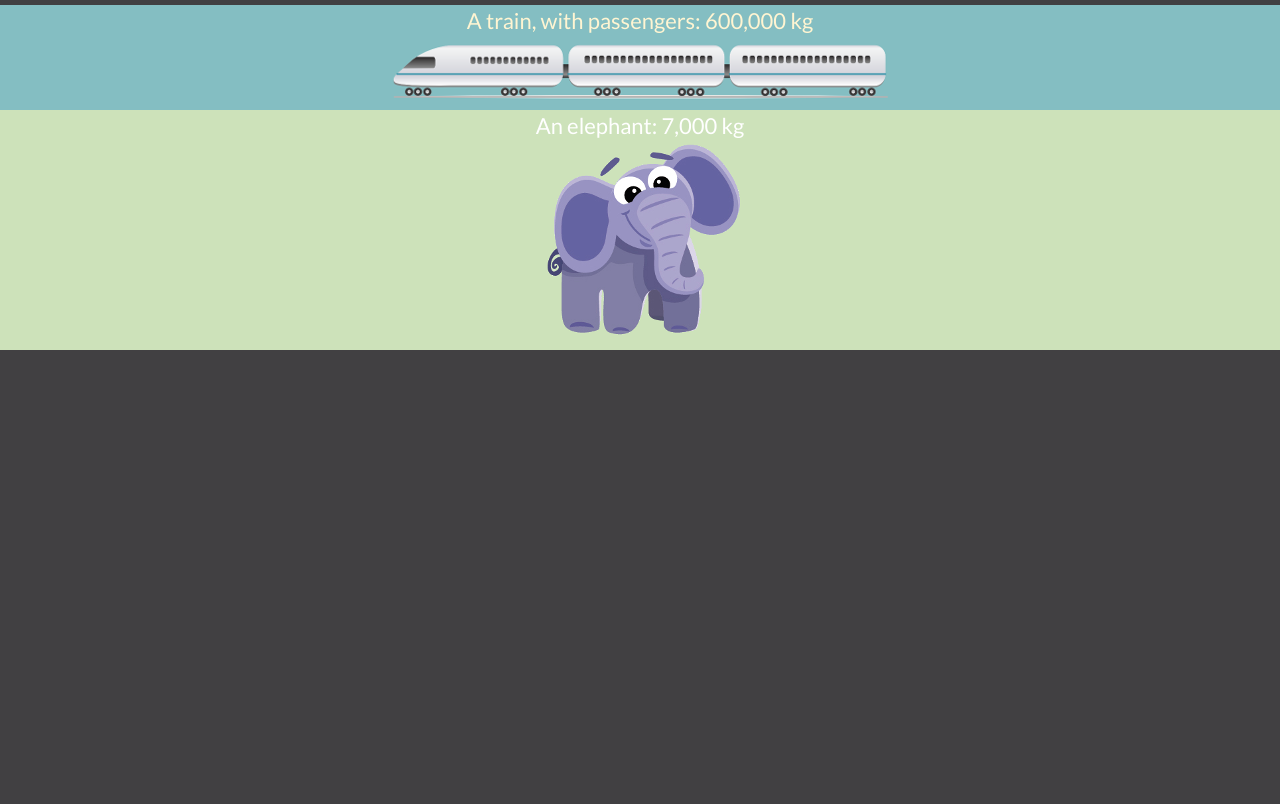
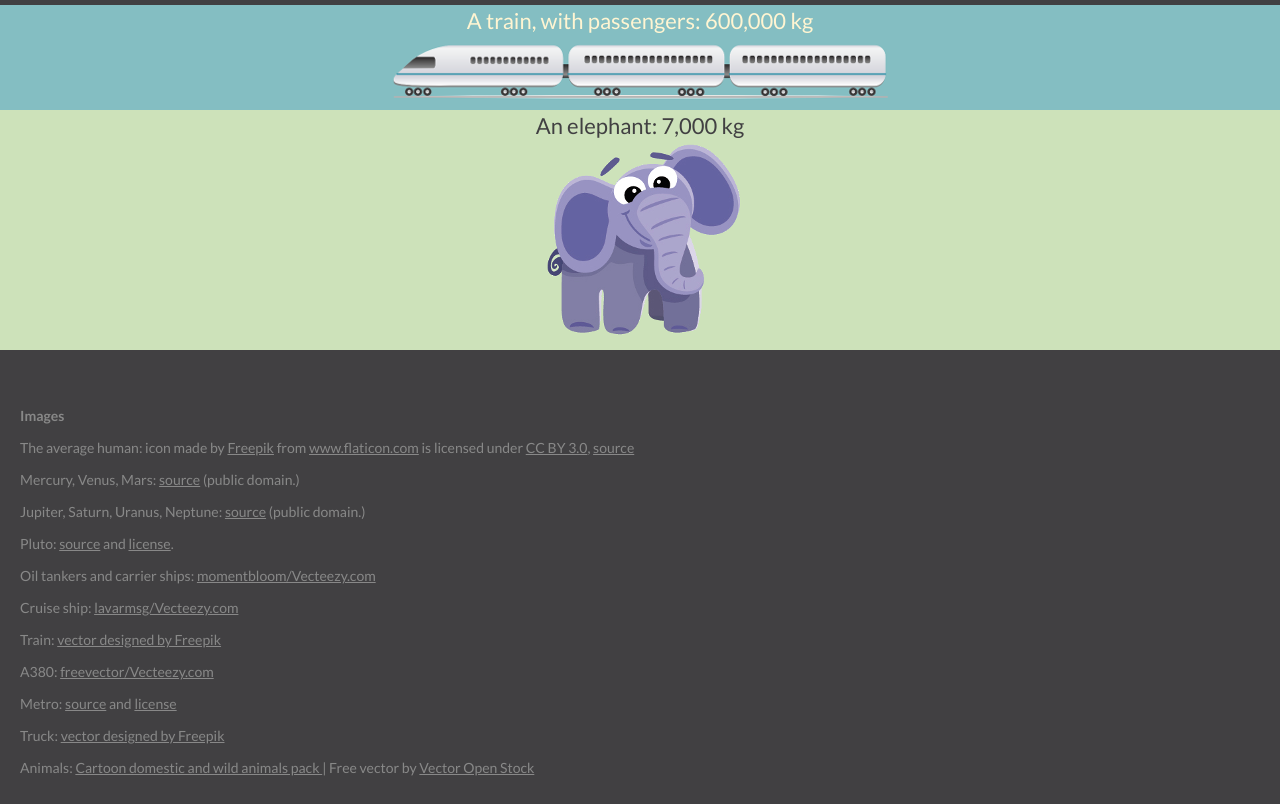
Before and after one commit to pmontrasio/newton-says, a website with bundled scripts: page index.html in a window 1280 px wide. Shown: the part 1726-2530 px from the top of the page. Before the commit the page ends 2095 px from the top, so only its background shows below. Built offline with nearby package versions, Linux system fonts and the light colour scheme; files whose address does not match are found by name.

Commit message:
Added attributions of images

```diff
--- a/index.html
+++ b/index.html
@@ -154,7 +154,21 @@
 
     </div>
 
-
+    <div id="credits">
+      <p class="title">Images</p>
+      <p>The average human: icon made by <a href="http://www.freepik.com" title="Freepik">Freepik</a> from <a href="http://www.flaticon.com" title="Flaticon">www.flaticon.com</a> is licensed under <a href="http://creativecommons.org/licenses/by/3.0/" title="Creative Commons BY 3.0">CC BY 3.0</a>, <a href="http://www.flaticon.com/free-icon/photography-portrait-mode_61387">source</a></p>
+      <p>Mercury, Venus, Mars: <a href="https://en.wikipedia.org/wiki/File:Terrestrial_planet_sizes.jpg">source</a> (public domain.)</p>
+      <p>Jupiter, Saturn, Uranus, Neptune: <a href="https://en.wikipedia.org/wiki/File:Gas_giants_in_the_solar_system.jpg">source</a> (public domain.)
+      <p>Pluto: <a href="https://en.wikipedia.org/wiki/File:EightTNOs.png">source</a> and <a href="https://creativecommons.org/licenses/by-sa/3.0/deed.en">license</a>.</p>
+      <p>Oil tankers and carrier ships: <a href="http://www.vecteezy.com/vector-art/83755-colorful-container-ships">momentbloom/Vecteezy.com</a></p>
+      <p>Cruise ship: <a href="http://www.vecteezy.com/vector-art/87295-ship-vector-sets">lavarmsg/Vecteezy.com</a></p></p>
+      <p>Train: <a href="http://www.freepik.com/free-vector/a-wide-range-of-transport-vector_582307.htm">vector designed by Freepik</a>
+</p>
+      <p>A380: <a href="http://www.vecteezy.com/vector-art/74795-flying-plane-vector">freevector/Vecteezy.com</a></p>
+      <p>Metro: <a href="https://simple.wikipedia.org/wiki/File:London_Underground_2009_Stock.PNG">source</a> and <a href="https://creativecommons.org/licenses/by-sa/3.0/deed.en">license</a></p>
+      <p>Truck: <a href="http://www.freepik.com/free-vector/trailer-truck_762513.htm">vector designed by Freepik</a></p>
+      <p>Animals: <a target="_blank" href="https://www.vectoropenstock.com/vectors/preview/71474/cartoon-domestic-and-wild-animals-pack"> Cartoon domestic and wild animals pack </a> | Free vector by <a target="_blank" href="https://www.vectoropenstock.com/">Vector Open Stock</a></p>
+    </div>
 
   </body>
 </html>
--- a/style.css
+++ b/style.css
@@ -98,6 +98,7 @@ p {
 
 #large-animals {
     background-color: #CDE2BA;
+    color: #414042;
 }
 
 .show {
@@ -106,6 +107,33 @@ p {
 
 .hide {
     display: none;
+}
+
+#credits {
+    padding: 50px 20px 20px 20px;
+    font-size: 14px;
+    line-height: 18px;
+    color: #888;
+}
+
+#credits p {
+    margin: 0;
+}
+
+#credits .title {
+    font-weight: bold;
+}
+
+#credits a {
+    color: #888;
+}
+
+#credits a:visited {
+    color: #888;
+}
+
+#credits a:hover {
+    color: #FFF5D2;
 }
 
 /* TODO use media queries to arrange the planets differently for different screen widths */
```
